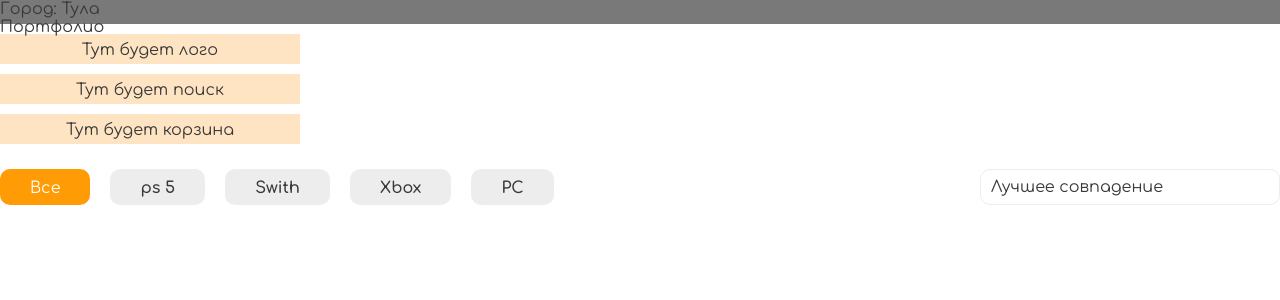
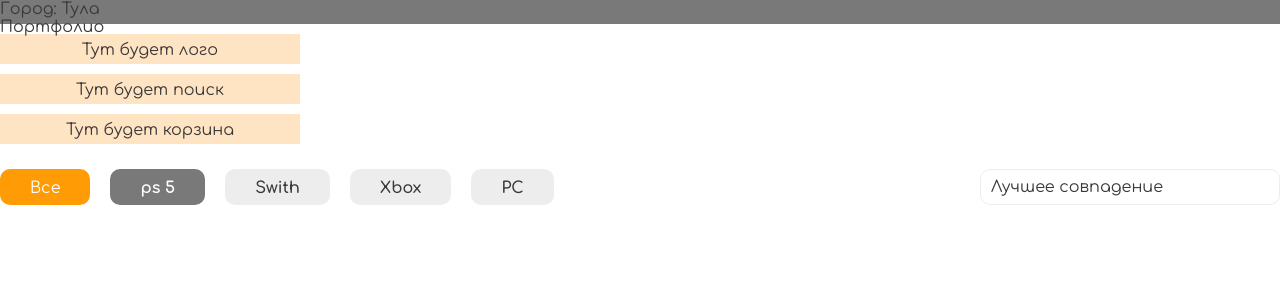
Before and after one commit to ArtErusov/eCommersOrange, a React (Vite) app: page / in a window 1280 px wide. In both pictures the pointer is over the item "ps 5". Shown: the top 300 px of the page. Built offline with nearby package versions, Linux system fonts and the light colour scheme.

Commit message:
Minor design changes

```diff
--- a/src/assets/css/main.css
+++ b/src/assets/css/main.css
@@ -5,6 +5,7 @@
   --dark-gray: #797979;
   --gray: #ededed;
   --ogange: #ff9b04;
+  --light-ogange: #ffd498;
 }
 
 * {
--- a/src/pages/MainPage/components/SelectCategory/styles.module.css
+++ b/src/pages/MainPage/components/SelectCategory/styles.module.css
@@ -14,6 +14,12 @@
   font-weight: 600;
 }
 
+.category_item:hover {
+  background-color: var(--dark-gray);
+  color: var(--white);
+  font-weight: 700;
+}
+
 .category_active {
   padding: 10px 30px 0;
   height: 36px;
--- a/src/pages/MainPage/components/SelectSort/styles.module.css
+++ b/src/pages/MainPage/components/SelectSort/styles.module.css
@@ -38,16 +38,15 @@
   background-color: var(--white);
   width: 298px;
   padding: 10px 0 10px 10px;
-  border-radius: 10px;
   cursor: pointer;
 }
 
+.sort_active ul li:last-child {
+  border-radius: 0 0 10px 10px;
+}
+
 .sort_active ul li:hover {
-  background-color: var(--ogange);
+  background-color: var(--dark-gray);
   font-weight: 700;
   color: var(--white);
-  width: 298px;
-  padding: 10px 0 10px 10px;
-  border-radius: 10px;
-  cursor: pointer;
 }
```
